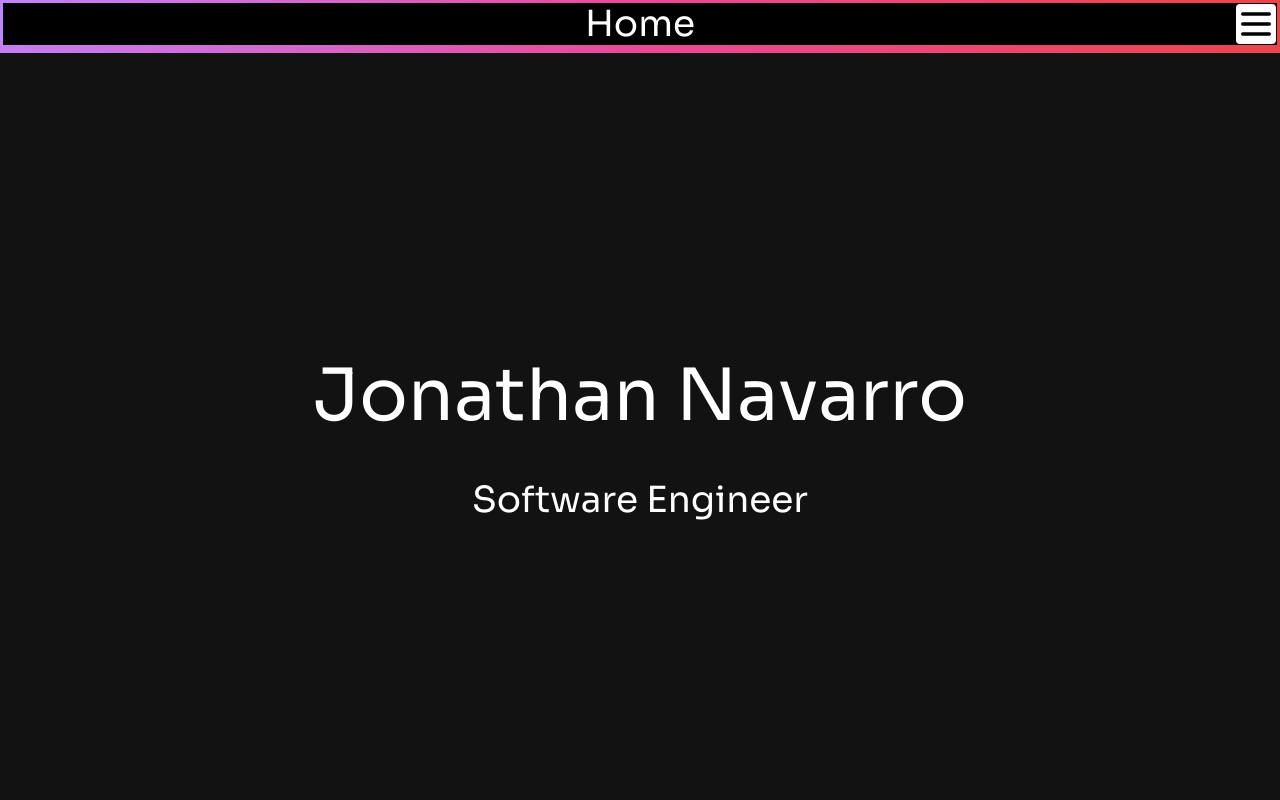
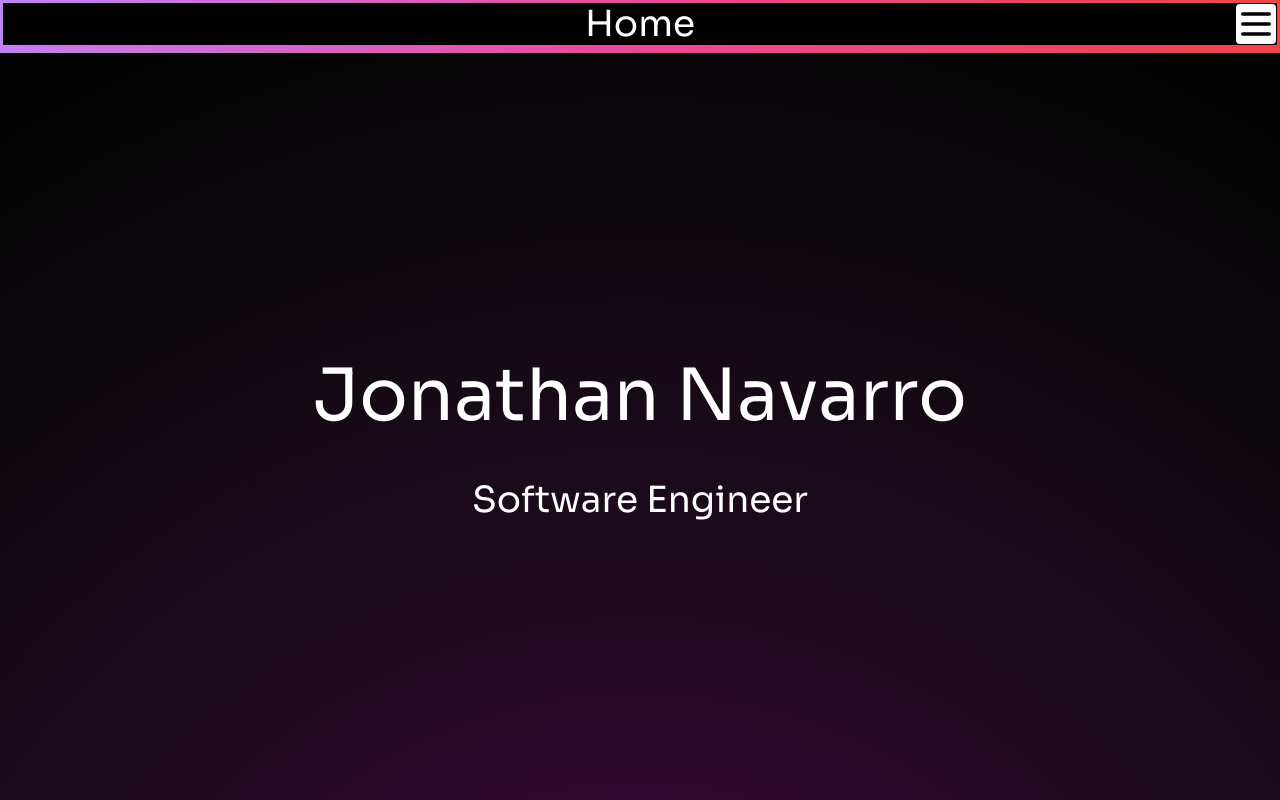
Before and after one commit to Jonnaa/Portfolio, a React (Vite) app: page / in a window 1280 px wide. Shown: the top 800 px of the page. Built offline with nearby package versions, Linux system fonts and the light colour scheme.

Commit message:
Radial background

```diff
--- a/src/components/Home/index.jsx
+++ b/src/components/Home/index.jsx
@@ -10,7 +10,7 @@ const Home = () => {
 
   const opacity = useTransform(scrollYProgress, [0,.2],[1,0])
   return (
-    <div className="min-h-screen" id="home">
+    <div className="min-h-screen snap-center bg-scroll" id="home">
       <h1 className="text-3xl sm:text-4xl w-40 sm:w-56 mx-auto text-center sticky top-1 z-40">
         Home
       </h1>
--- a/src/index.css
+++ b/src/index.css
@@ -16,3 +16,10 @@
 * {
   scroll-behavior: smooth;
 }
+body{
+  background-image: radial-gradient(
+    circle at center in hsl shorter hue,
+    rgb(80, 0, 80),
+    black
+  );
+}
```
